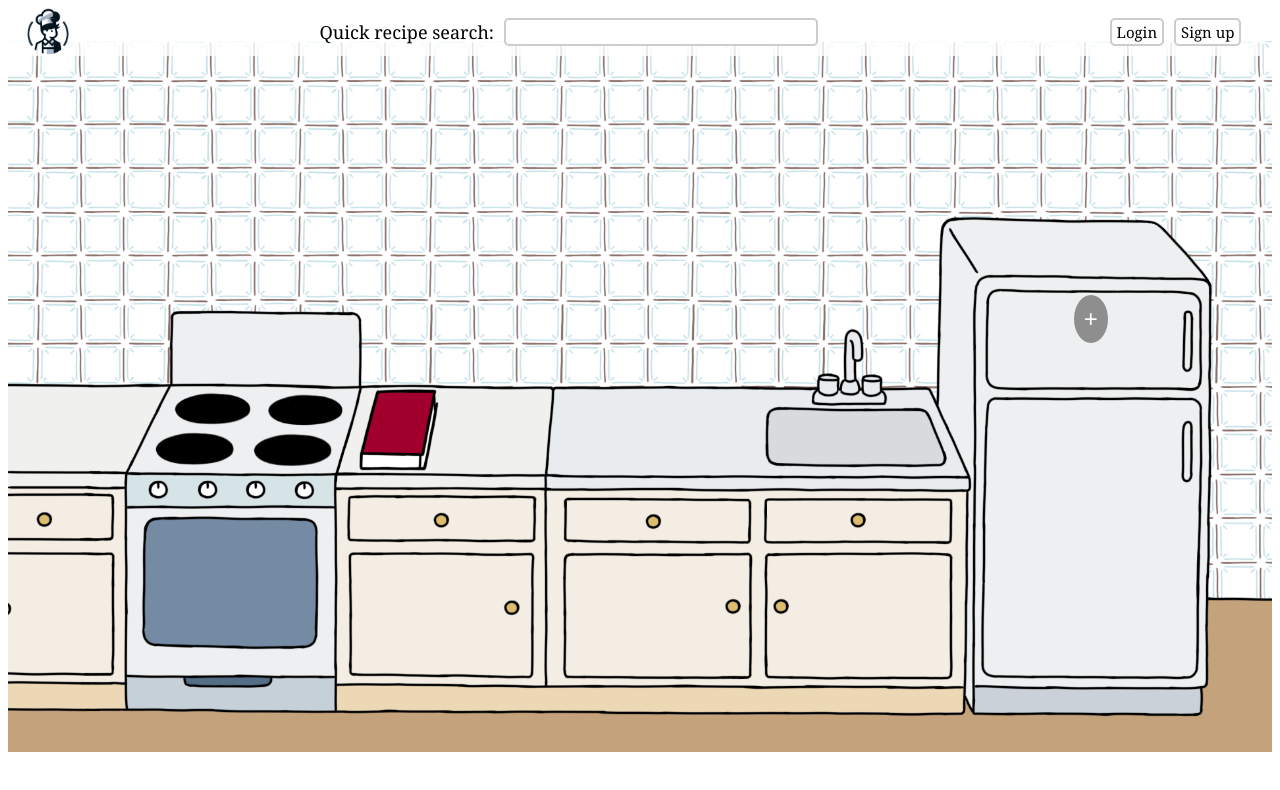
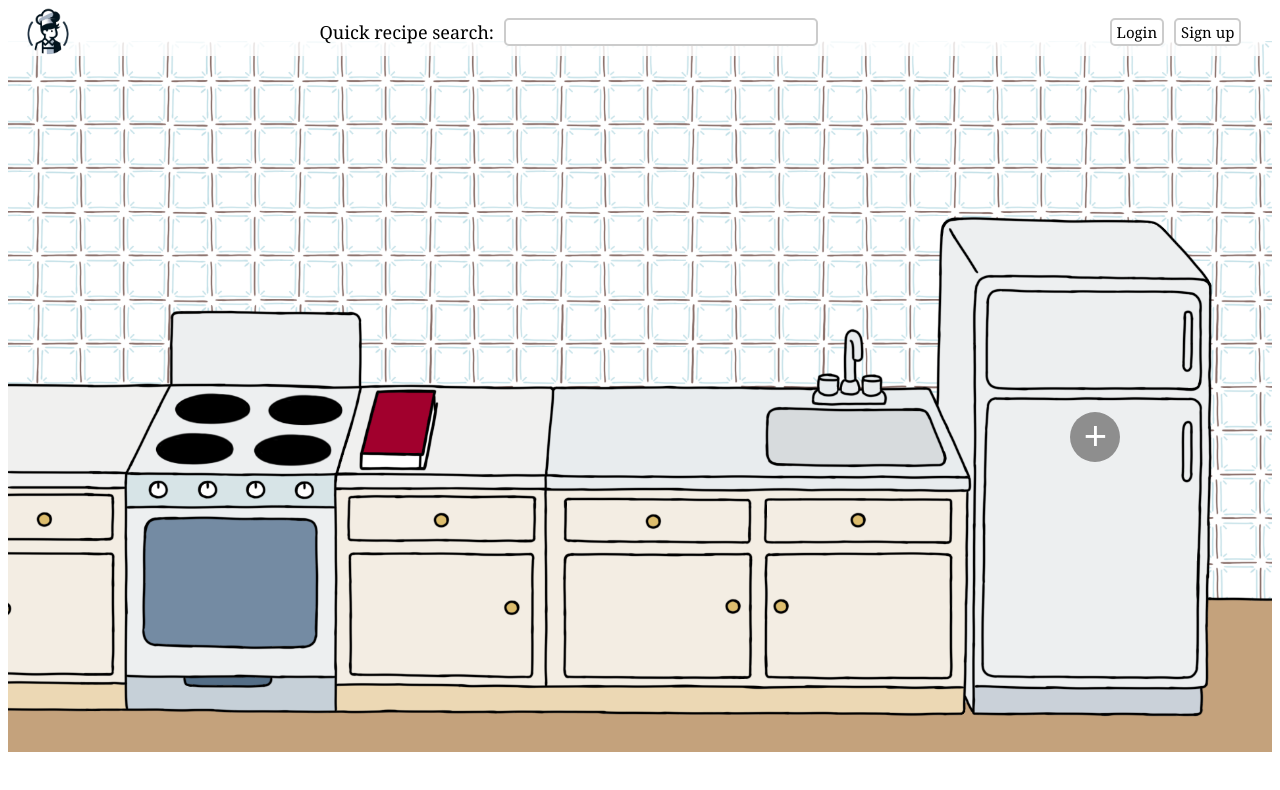
Before and after one commit to RookCookCo/RookCook, a React (Create React App) app in the folder mernRC/: page / in a window 1280 px wide. Shown: the top 790 px of the page. Built offline with nearby package versions, Linux system fonts and the light colour scheme.

Commit message:
update fridge button

```diff
--- a/mernRC/src/App.css
+++ b/mernRC/src/App.css
@@ -63,21 +63,22 @@
 
 .add-ingredient-button {
   position: absolute;
-  top: 37%; /* Adjust to move the button lower */
-  right: 13%; /* Adjust to move the button more to the left */
-  font-size: 24px;
-  padding: 10px;
+  height: 50px;
+  width: 50px;
+  top: 52%; /* Adjust to move the button lower */
+  right: 12%; /* Adjust to move the button more to the left */
+  font-size: 40px;
   border: none;
-  background-color: #8e8e8e; /* Tomato color */
+  background-color: #8e8e8e;
   color: white;
-  border-radius: 50%;
+  border-radius: 100%;
   cursor: pointer;
 }
 
 .ingredient-form {
   position: absolute;
-  top: 47%; /* Adjust these values as needed */
-  right: 8%; /* Adjust these values as needed */
+  top: 63%; /* Adjust these values as needed */
+  right: 6.5%; /* Adjust these values as needed */
   display: flex;
   flex-direction: column;
   background-color: white;
```
